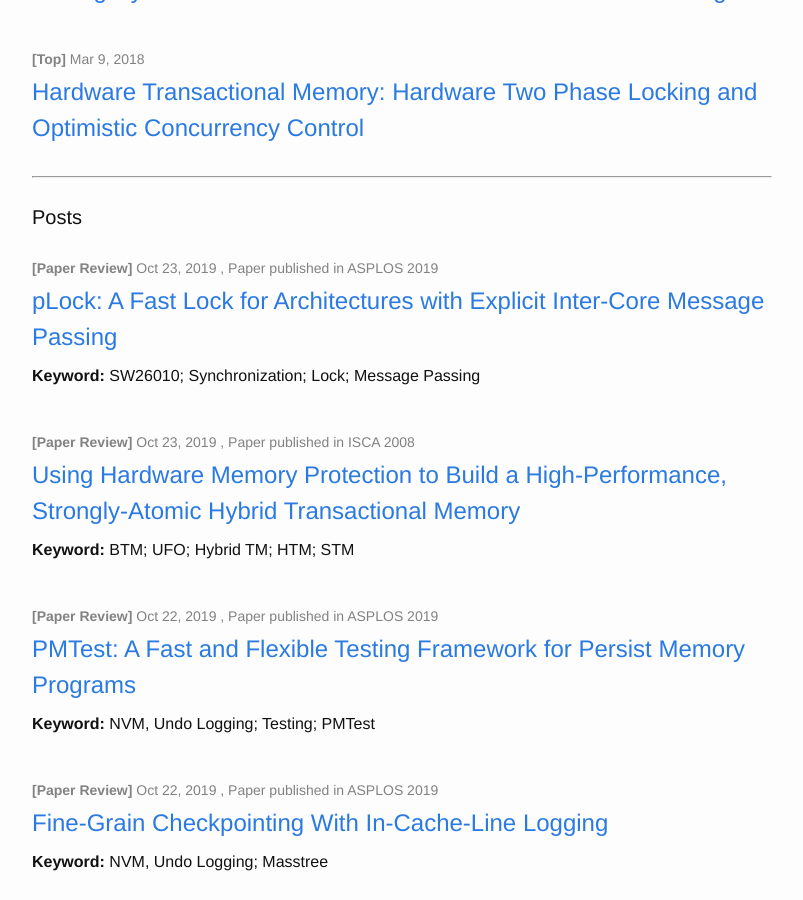
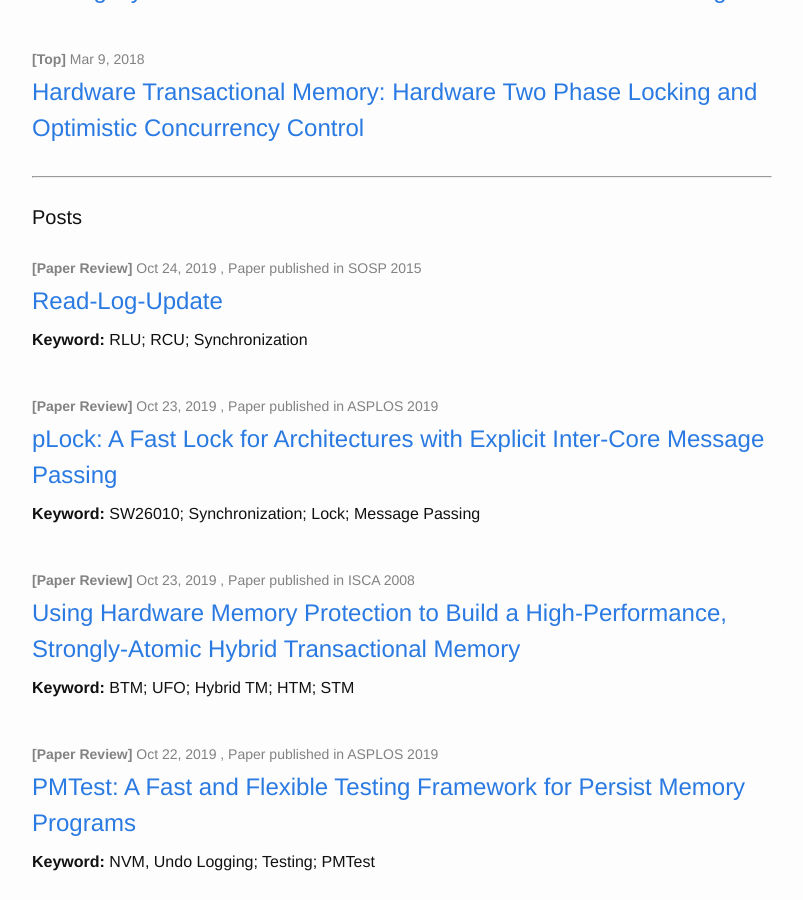
Before and after one commit to wangziqi2013/wangziqi2013.github.io, a Jekyll site: the page built from index.html, in a window 1280 px wide and 900 px high, scrolled down 377 px. Shown: the whole window, without its empty margins (238-1041 px from the left). Built offline with Jekyll 4.4.1, drawn with Linux system fonts in a browser that asks for light colours.

Commit message:
Adding new paper

```diff
--- a/_posts/2019-10-23-plock.markdown
+++ b/_posts/2019-10-23-plock.markdown
@@ -46,7 +46,7 @@ a lock release mesaage back to the lock server, it selects one from the waiting
 down to this selected client, together with a lock granted message. On reception of the granted message from its peer,
 the selected client can enter the critical section as if the lock were granted by the master lock server. By using this
 scheme, we essentially combined the lock release and lock grant sequence into one message, saving (NS - 1) message (since
-there are (NS - 1) lock passing, and for each lock passing we save one message). The net result is that only (2Ns + 1)
+there are (NS - 1) lock passing, and for each lock passing we save one message). The net result is that only (2NS + 1)
 message is sent in chaining lock, an almost 33% reduction.
 
 The second problem is solved using another technique called hierarchical lock. The observation is that cores that are
--- /dev/null
+++ b/_posts/2019-10-24-rlu.markdown
@@ -0,0 +1,14 @@
+---
+layout: paper-summary
+title:  "Read-Log-Update"
+date:   2019-10-24 16:22:00 -0500
+categories: paper
+paper_title: "Read-Log-Update"
+paper_link: https://dl.acm.org/citation.cfm?id=2815406
+paper_keyword: RLU; RCU; Synchronization
+paper_year: SOSP 2015
+rw_set:
+htm_cd:
+htm_cr:
+version_mgmt:
+---
```
